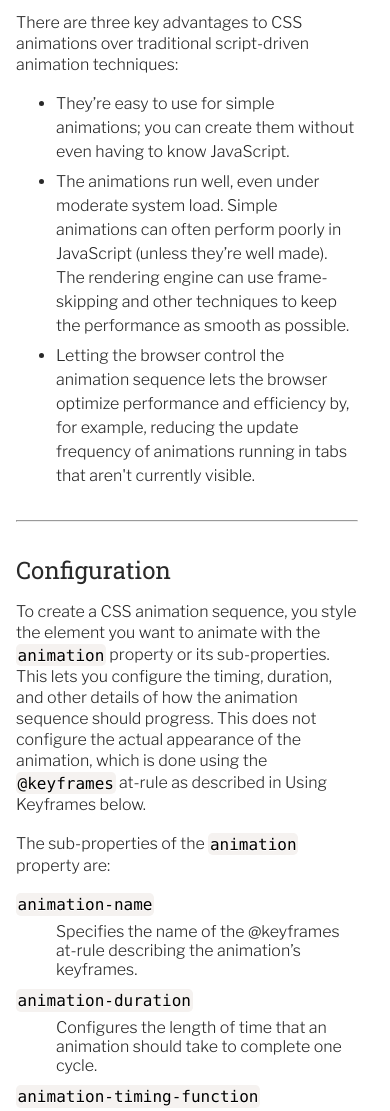
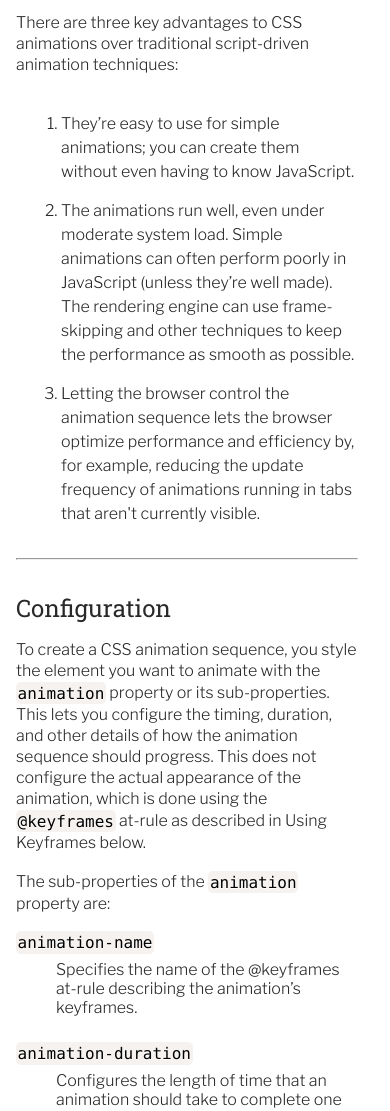
Before and after one commit to SimonGreenUK/technical-documentation-page, a website: page index.html in a window 390 px wide. Shown: the part 655-1766 px from the top of the page. Drawn offline with nearby package versions, Linux system fonts and the light colour scheme.

Commit message:
Making code blocks display correctly on mobile

```diff
--- a/css/styles.css
+++ b/css/styles.css
@@ -37,12 +37,21 @@ dt {
 }
 
 dd {
-	padding-bottom: 10px;
+	padding-bottom: 25px;
+}
+
+pre {
+	max-width: 90vw;
+}
+
+#main-doc ol {
+	padding: 20px 0px 0px 45px;
 }
 
 #main-doc li {
 	line-height: 1.5rem;
-	margin-bottom: 6px;
+	margin-bottom: 15px;
+	max-width: 50rem;
 }
 
 hr {
@@ -52,7 +61,6 @@ hr {
 
 h3 {
 	font-family: "Roboto Slab";
-	/*font-size: 1.2rem;*/
 	font-weight: 300;
 	color: white;
 }
--- a/index.html
+++ b/index.html
@@ -30,11 +30,11 @@
 			<p>CSS animations make it possible to animate transitions from one CSS style configuration to another. Animations consist of two components, a style describing the CSS animation and a set of keyframes that indicate the start and end states of the animation’s style, as well as possible intermediate waypoints.</p>
 
 			<p>There are three key advantages to CSS animations over traditional script-driven animation techniques:
-				<ul>
+				<ol>
 					<li>They’re easy to use for simple animations; you can create them without even having to know JavaScript.</li>
 					<li>The animations run well, even under moderate system load. Simple animations can often perform poorly in JavaScript (unless they’re well made). The rendering engine can use frame-skipping and other techniques to keep the performance as smooth as possible.</li>
 					<li>Letting the browser control the animation sequence lets the browser optimize performance and efficiency by, for example, reducing the update frequency of animations running in tabs that aren't currently visible.</li>
-				</ul>
+				</ol>
 			</p>
 			<hr>
 		</section>
```
Also changed, not shown: build/styles.css.
